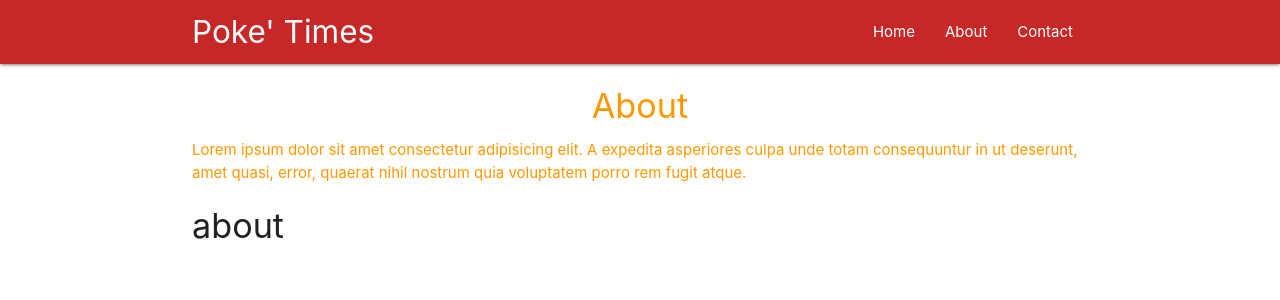
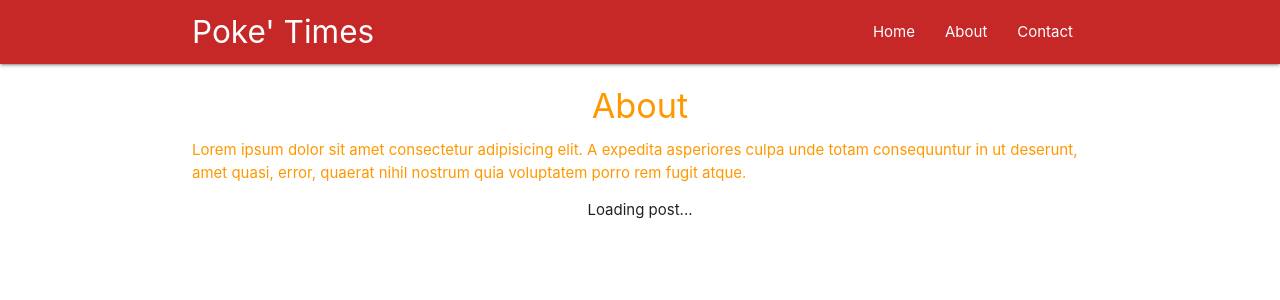
Before and after one commit to mrkwapo/poketimes, a React (Create React App) app in the folder poketimes/: page /about in a window 1280 px wide. Shown: the top 300 px of the page. Built offline with nearby package versions, Linux system fonts and the light colour scheme; no server answers.

Commit message:
router parameters updated

```diff
--- a/poketimes/src/components/Home.js
+++ b/poketimes/src/components/Home.js
@@ -1,5 +1,6 @@
 import React, { Component } from 'react';
 import axios from 'axios';
+import { Link } from 'react-router-dom';
 
 class Home extends Component {
   state = {
@@ -20,7 +21,9 @@ class Home extends Component {
         return (
           <div className='post card' key={post.id}>
             <div className='card-content'>
-              <span className='card-title'>{post.title}</span>
+              <Link to={'/' + post.id}>
+                <span className='card-title'>{post.title}</span>
+              </Link>
               <p>{post.body}</p>
             </div>
           </div>
--- a/poketimes/src/components/Post.js
+++ b/poketimes/src/components/Post.js
@@ -1,21 +1,28 @@
 import React, { Component } from 'react';
+import axios from 'axios';
 
 class Post extends Component {
   state = {
-    id: null
+    post: null
   };
   componentDidMount() {
     let id = this.props.match.params.post_id;
-    this.setState({
-      id: id
+    axios.get('https://jsonplaceholder.typicode.com/posts/' + id).then(res => {
+      this.setState({
+        post: res.data
+      });
     });
   }
   render() {
-    return (
-      <div className='container'>
-        <h4>{this.state.id}</h4>
+    const post = this.state.post ? (
+      <div className='post'>
+        <h4 className='center'>{this.state.post.title}</h4>
+        <p>{this.state.post.body}</p>
       </div>
+    ) : (
+      <div className='center'>Loading post...</div>
     );
+    return <div className='container'>{post}</div>;
   }
 }
 
```
